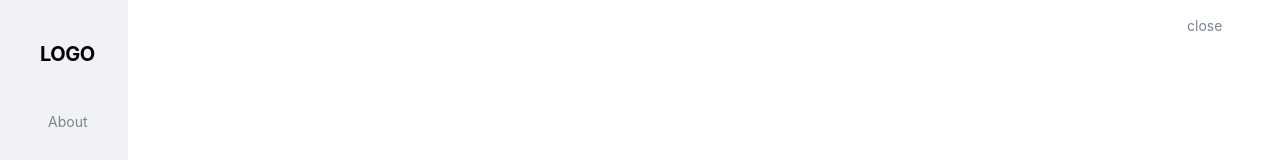
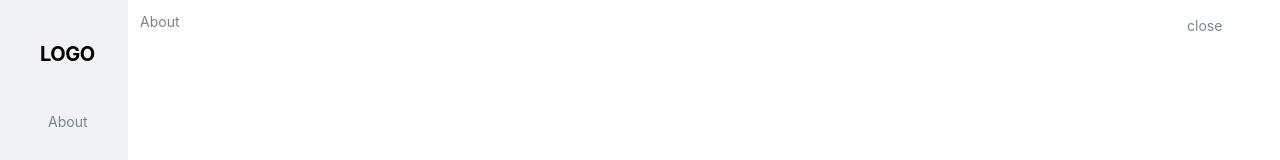
Before and after one commit to sadiaspage/sadiaspage.github.io, a React (Vite) app: page / in a window 1280 px wide. Both pictures are taken after a click on the button "About". Shown: the top 160 px of the page. Built offline with nearby package versions, Linux system fonts and the light colour scheme.

Commit message:
Prop header name to display title

```diff
--- a/src/Utilities.jsx
+++ b/src/Utilities.jsx
@@ -6,6 +6,9 @@ function Popup(props) {
     return (props.trigger) ? (
         <div className='popup'>
             <div className='popup-inner'>
+                <div className='popup-header'>
+                    {props.headerName}
+                </div>
                 <button className='close-btn' onClick={() => props.setTrigger(false)}>close</button>
                 { props.children }
             </div>
--- a/src/layout/Navbar.jsx
+++ b/src/layout/Navbar.jsx
@@ -28,7 +28,7 @@ export const Navbar = () => {
             {navLinks.map(({ id, key, label, Component }) => (
               <div key={id} className="py-10 text-sm text-muted-foreground hover:text-foreground hover:bg-surface">
                 <button onClick={() => handlePopupToggle(key)}>{label}</button>
-                <Popup trigger={activePopup === key} setTrigger={(isOpen) => setActivePopup(isOpen ? key : null)}>
+                <Popup headerName = {label} trigger={activePopup === key} setTrigger={(isOpen) => setActivePopup(isOpen ? key : null)}>
                   <Component />
                 </Popup>
               </div>
```
